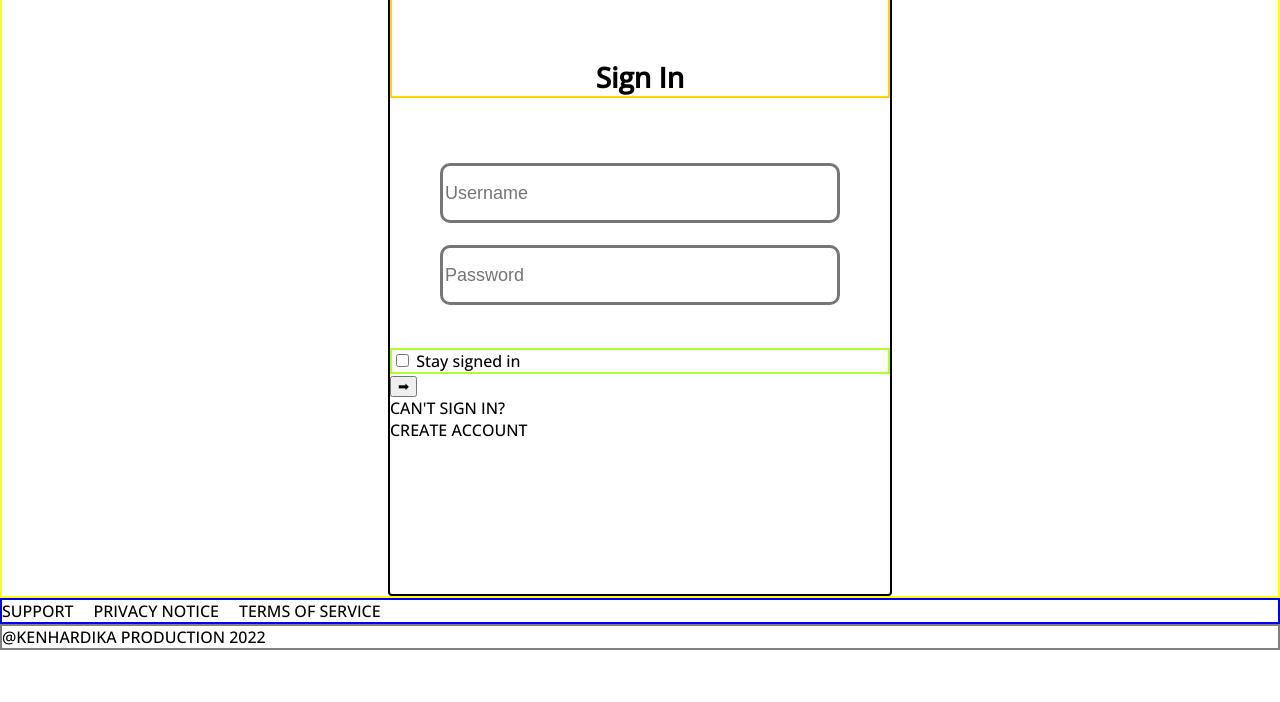
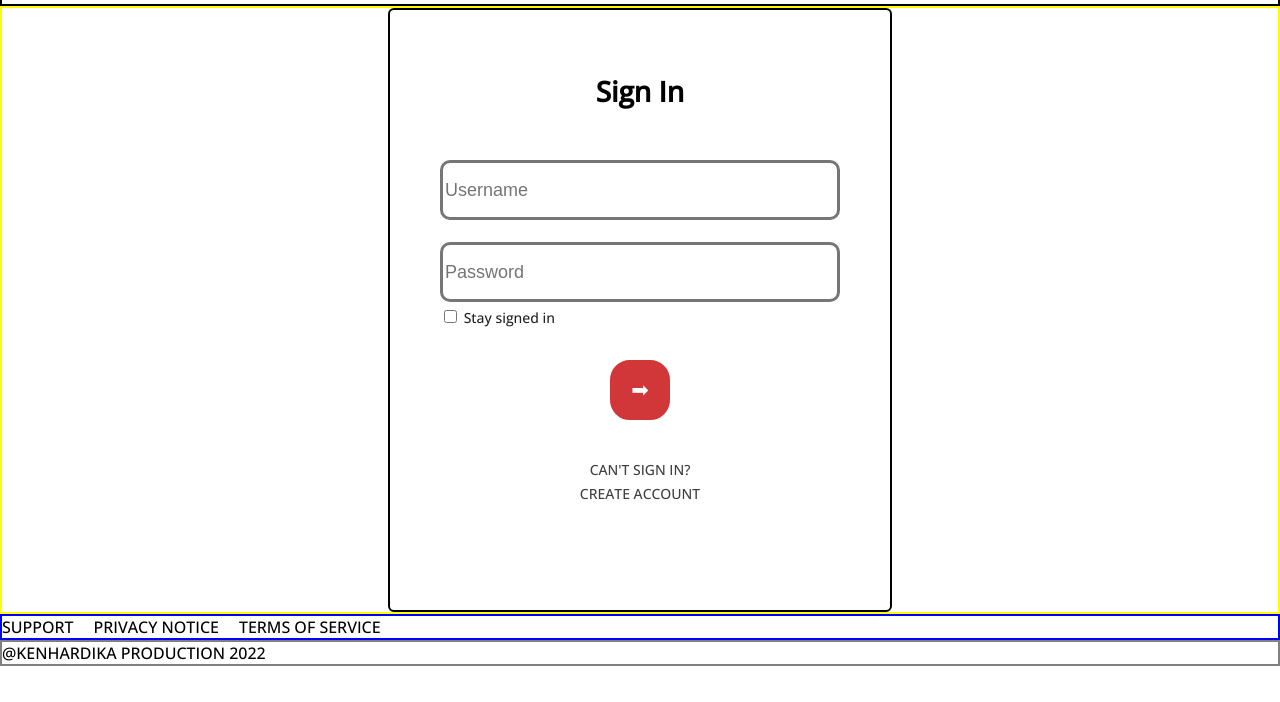
Before and after one commit to kenhardika/hmhy, a plain HTML site: page index.html in a window 1280 px wide. Shown: the part 98-800 px from the top of the page. Drawn offline with nearby package versions, Linux system fonts and the light colour scheme.

Commit message:
update the html and css

```diff
--- a/index.html
+++ b/index.html
@@ -40,24 +40,24 @@
                         <input type="text" id="password" name="password"placeholder="Password">
                     </form>
                 </div>
-            </div>
-            <div class="checkStay">
-                <div class="staySignIn">
-                <form action="">
-                    <input type="checkbox"> Stay signed in
-                </form>
+                <div class="checkStay">
+                    <div class="staySignIn">
+                        <form action="">
+                        <input type="checkbox" id="staySignIn"> Stay signed in
+                        </form>
+                    </div>
                 </div>
             </div>
-            <div class="okButton">
+            <div class="signInButton">
                 <form action="https://www.google.com/"target="_blank" rel="noopener noreferrer">
-                    <input type="submit" value="➡">
+                    <input type="submit" value="➡" id="signInButton">
                 </form>
             </div>
             <div class="cantSignIn">
-                CAN'T SIGN IN?
+                <a href="https://www.google.com"> CAN'T SIGN IN? </a>
             </div>
             <div class="createAcc">
-                CREATE ACCOUNT
+              <a href="https://www.google.com"> CREATE ACCOUNT </a>
             </div>
         </div>
     </div>
--- a/style.css
+++ b/style.css
@@ -11,6 +11,7 @@ body{
     flex-direction: column;
     padding: 20px;
     border: solid 2px black;
+    font-size: 22px;
 }
 
 .content {
@@ -24,7 +25,7 @@ body{
     display: flex;
     flex-direction: column;
     border: solid 2px black;
-    border-radius: 4px;
+    border-radius: 6px;
     height: 600px;
     width: 500px;
 }
@@ -35,7 +36,7 @@ body{
     align-items: center;
     justify-content: flex-end;
     height: 100px;
-    border: solid 2px gold;
+    /* border: solid 2px gold; */
     font-size: 28px;
     font-weight: 600;
 }
@@ -43,11 +44,11 @@ body{
 .userForm {
     display: flex;
     flex-direction: column;
-    align-items: center;
+    /* align-items: center; */
+    padding: 0 50px 0 50px;
     justify-content: center;
     width: 500px;
     height: 250px;
-
 }
 
 #username, #password {
@@ -60,12 +61,60 @@ body{
 }
 
 .checkStay {
-    display: flex;
-    flex-direction: row;
-
-    border: solid 2px greenyellow;
+    /* display: flex;
+    flex-direction: row; */
+    font-size: 14px;
+    padding: 5px 0 5px 0;
+    color: rgb(36, 36, 36);
+    /* border: solid 2px greenyellow; */
 }
 
+.signInButton {
+display: flex;
+flex-direction: column;
+align-items: center;
+}
+
+#signInButton {
+    font-size: 21px;
+    width: 60px;
+    height: 60px;
+    background-color: #d13639;
+    border: solid 2px #d13639;
+    border-radius: 20px;
+    color: white;
+}
+
+#signInButton:hover {
+    background-color: #b42e30;
+    border: solid 2px #b32e30;
+    cursor: pointer;
+}
+
+.cantSignIn, .createAcc
+{
+    display: flex;
+    flex-direction: column;
+    align-items: center;
+    font-size: 14px;
+}
+
+.cantSignIn{
+    padding: 40px 0 5px 0;
+}
+
+a {
+    color: rgb(65, 64, 64);
+    cursor: pointer;
+    text-decoration: none;
+}
+a:hover {
+    color: rgb(29, 28, 28);
+}
+
+a:visited {
+    text-decoration: none;
+}
 .footer {
     display: flex;
     flex-direction: row;
```
